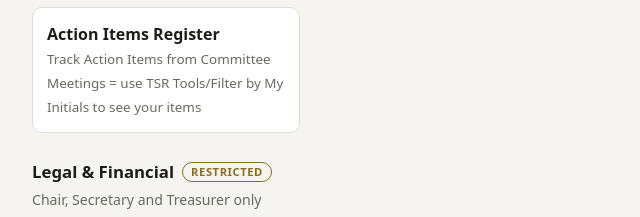
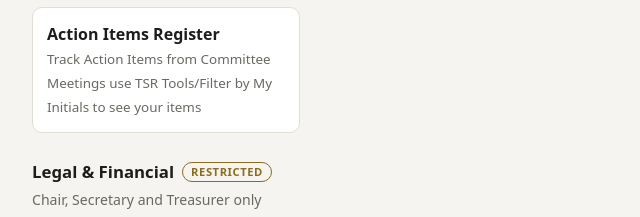
Before and after one commit to theshutterroom/TSRC, a plain HTML site: page index.html in a window 1280 px wide. Shown: the part 479-696 px from the top of the page, 196-836 px from the left. Drawn offline with Linux system fonts and the light colour scheme.

Commit message:
Modify Action Items Register note for clarity
Updated the note for the Action Items Register to improve clarity.

```diff
--- a/index.html
+++ b/index.html
@@ -53,7 +53,7 @@ const SECTIONS = [
   {name:"Constitution (August 2025)", note:"Current adopted constitution", url:"https://drive.google.com/file/d/1JB7etqtlzEqiz0hi5GigNvB_SiA0Gkuh/view?usp=sharing"},
   {name:"Committee Meeting Folder", note:"Minutes and Agenda Documents", url:"https://drive.google.com/drive/folders/1SkrcWTnrTQHImWTSdBwYE_86mLAOJxgt?usp=drive_link"},
   {name:"AGM Documents Folder", note:"Reports,notices,agendas and minutes", url:"https://drive.google.com/drive/folders/1ZNWvN9UavvFQLl4zClgyGospjOAcS42e?usp=drive_link"},
-  {name:"Action Items Register", note:"Track Action Items from Committee Meetings = use TSR Tools/Filter by My Initials to see your items", url:"https://docs.google.com/spreadsheets/d/1c19f8DnpeXBkKy6Sv5h039SWnnuhdlD_sawSSKKpBbo/edit?gid=0#gid=0"}]},
+  {name:"Action Items Register", note:"Track Action Items from Committee Meetings \n use TSR Tools/Filter by My Initials to see your items", url:"https://docs.google.com/spreadsheets/d/1c19f8DnpeXBkKy6Sv5h039SWnnuhdlD_sawSSKKpBbo/edit?gid=0#gid=0"}]},
 
   {title:"Legal & Financial", locked:true, desc:"Chair, Secretary and Treasurer only", docs:[
   {name:"Legal & Financial folder", note:"Contracts, insurance, registration", url:""},
```
